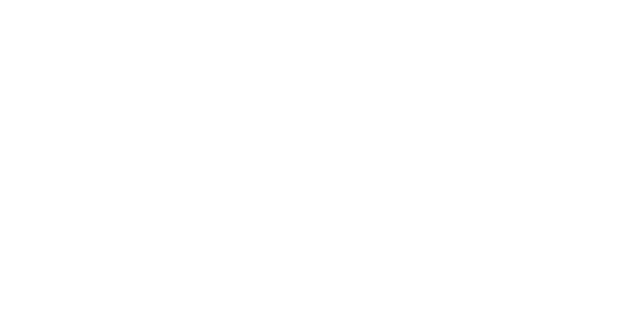
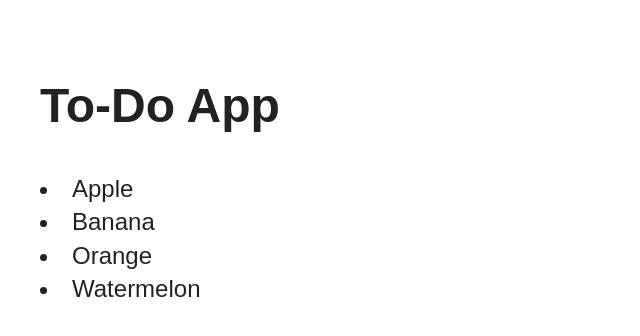
Before and after one commit to rameez-parkar/TodoBackbone, a plain HTML site: page index.html in a window 1280 px wide. Shown: the whole page, without its empty margins (0-640 px from the left). Drawn offline with Linux system fonts and the light colour scheme.

Commit message:
Displaying a static list

```diff
--- a/index.html
+++ b/index.html
@@ -3,7 +3,7 @@
   <head>
     <meta charset="utf-8" />
     <meta http-equiv="X-UA-Compatible" content="IE=edge,chrome=1" />
-    <title></title>
+    <title>ToDo</title>
     <meta name="description" content="" />
     <meta name="viewport" content="width=device-width, initial-scale=1" />
 
@@ -14,6 +14,8 @@
     <script src="js/lib/modernizr-2.6.2.min.js"></script>
   </head>
   <body>
+    <h1>To-Do App</h1>
+    <div id="container"></div>
     <script src="js/lib/jquery-min.js"></script>
     <script src="js/lib/underscore-min.js"></script>
     <script src="js/lib/backbone-min.js"></script>
--- a/js/main.js
+++ b/js/main.js
@@ -1,4 +1,36 @@
-
 // In the first few sections, we do all the coding here.
 // Later, you'll see how to organize your code into separate
 // files and modules.
+
+const Fruit = Backbone.Model.extend();
+
+const Fruits = Backbone.Collection.extend({
+  model: Fruit
+});
+
+const FruitView = Backbone.View.extend({
+  render: function() {
+    this.$el.html("<li>" + this.model.get("name") + "</li>");
+    return this;
+  }
+});
+
+const FruitsView = Backbone.View.extend({
+  render: function() {
+    this.model.each(fruit => {
+      const fruitView = new FruitView({ model: fruit });
+      this.$el.append(fruitView.render().$el);
+    });
+    return this;
+  }
+});
+
+const fruits = new Fruits([
+  new Fruit({ name: "Apple" }),
+  new Fruit({ name: "Banana" }),
+  new Fruit({ name: "Orange" }),
+  new Fruit({ name: "Watermelon" })
+]);
+
+const fruitsView = new FruitsView({ el: "#container", model: fruits });
+fruitsView.render();
```
